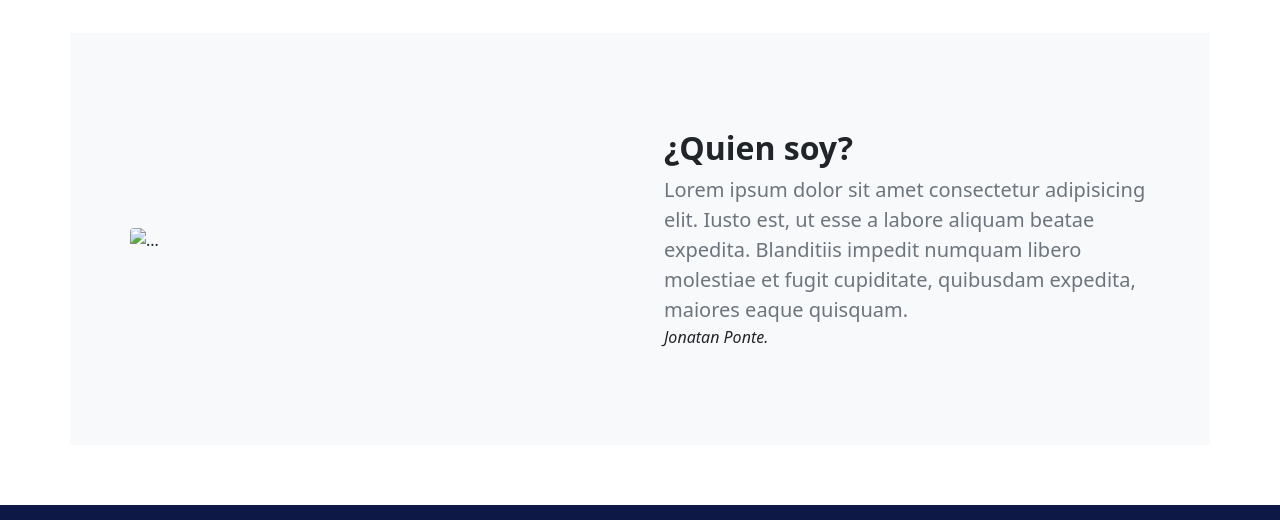
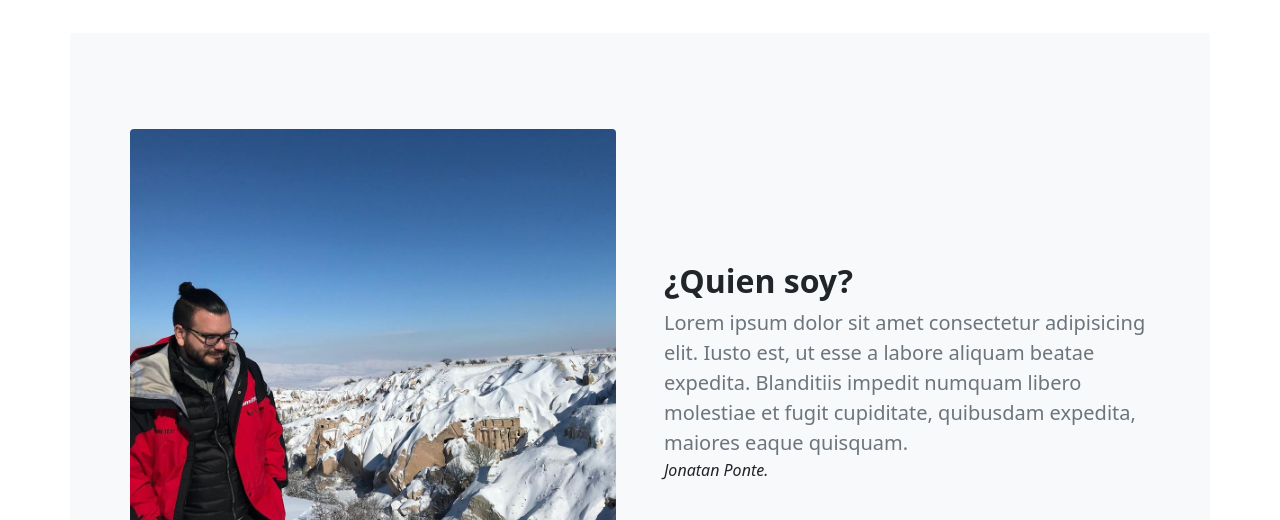
Before and after one commit to Mauriciocba/website.io, a plain HTML site: page contacto.html in a window 1280 px wide. Shown: the part 890-1410 px from the top of the page. Drawn offline with nearby package versions, Linux system fonts and the light colour scheme; the site is published under a folder, as on GitHub Pages, so addresses that start at the root find nothing; a web font is replaced by a local one.

Commit message:
Update contacto.html

```diff
--- a/contacto.html
+++ b/contacto.html
@@ -47,7 +47,7 @@
             <section class="py-5 bg-light" id="scroll-target">
                 <div class="container px-5 my-5">
                     <div class="row gx-5 align-items-center">
-                        <div class="col-lg-6"><img class="img-fluid rounded mb-5 mb-lg-0" src="/img/joni.jpg" alt="..." /></div>
+                        <div class="col-lg-6"><img class="img-fluid rounded mb-5 mb-lg-0" src="img/joni.jpg" alt="jonatan_ponte" /></div>
                         <div class="col-lg-6">
                             <h2 class="fw-bolder">¿Quien soy?</h2>
                             <p class="lead fw-normal text-muted mb-0">Lorem ipsum dolor sit amet consectetur adipisicing elit. Iusto est, ut esse a labore aliquam beatae expedita.
```
